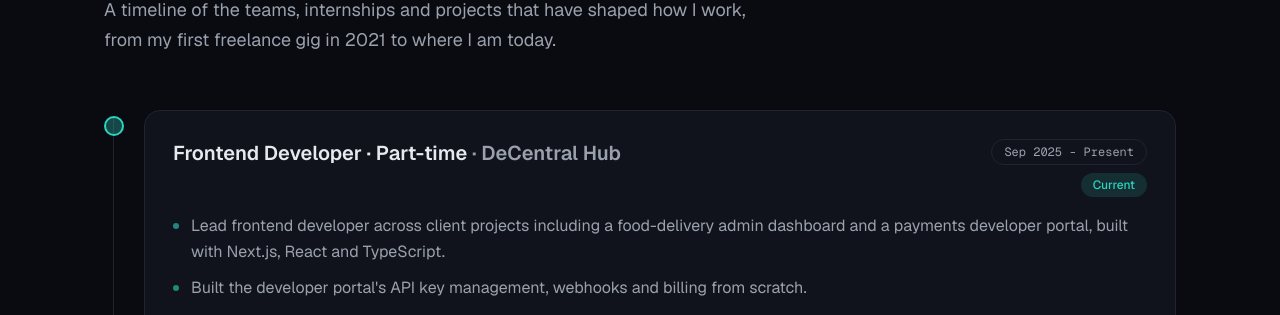
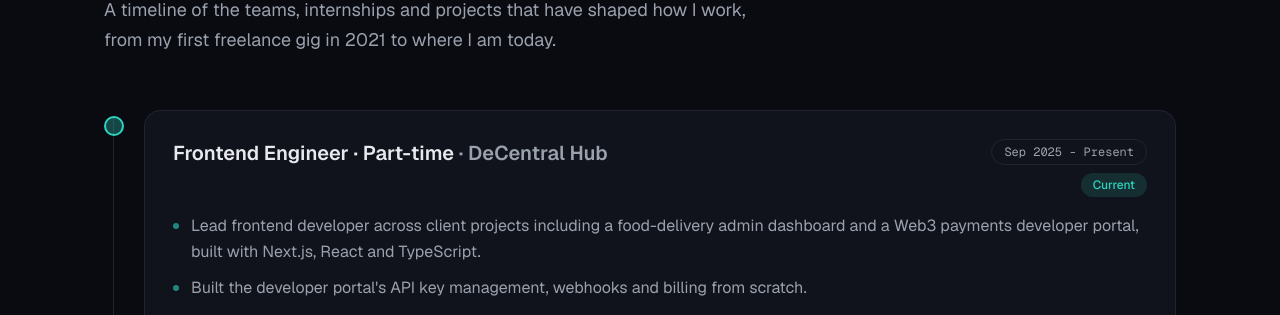
Before and after one commit to xOluwaseyi/Portfolio, a Next.js app: page / in a window 1280 px wide. Shown: the part 1540-1855 px from the top of the page. Built offline with nearby package versions, Linux system fonts and the light colour scheme.

Commit message:
feat: strengthen HNG, hackathon and freelance entries with verified project detail

```diff
--- a/src/components/Experience.tsx
+++ b/src/components/Experience.tsx
@@ -109,7 +109,7 @@ export default function Experience() {
                       rel="noopener noreferrer"
                       className="mt-4 inline-flex items-center gap-2 text-sm font-medium text-accent transition-colors hover:text-accent-strong"
                     >
-                      Visit {entry.company.split(" ")[0].split("·")[0].trim()}
+                      {entry.linkLabel ?? `Visit ${entry.company.split(" ")[0].split("·")[0].trim()}`}
                       <FaArrowUpRightFromSquare size={12} />
                     </a>
                   )}
--- a/src/data/experience.ts
+++ b/src/data/experience.ts
@@ -5,6 +5,7 @@ export interface ExperienceEntry {
   end: string;
   location?: string;
   link?: string;
+  linkLabel?: string;
   badge?: string;
   highlights: string[];
   stack?: string[];
@@ -13,12 +14,12 @@ export interface ExperienceEntry {
 export const experience: ExperienceEntry[] = [
   {
     company: "DeCentral Hub",
-    role: "Frontend Developer · Part-time",
+    role: "Frontend Engineer · Part-time",
     start: "Sep 2025",
     end: "Present",
     badge: "Current",
     highlights: [
-      "Lead frontend developer across client projects including a food-delivery admin dashboard and a payments developer portal, built with Next.js, React and TypeScript.",
+      "Lead frontend developer across client projects including a food-delivery admin dashboard and a Web3 payments developer portal, built with Next.js, React and TypeScript.",
       "Built the developer portal's API key management, webhooks and billing from scratch.",
       "Built sandbox testing, transaction history and request logs.",
       "Extracted a major feature area from a production monorepo into its own standalone app, with zero disruption.",
@@ -63,10 +64,17 @@ export const experience: ExperienceEntry[] = [
     start: "Oct 2022",
     end: "Dec 2022",
     location: "Lagos, Nigeria",
+    link: "https://drive.google.com/file/d/1KrOYJFWAoNrY6xkmuc6u1InRvBc7Bxnl/view?usp=drive_link",
+    linkLabel: "View certificate",
     badge: "Finalist",
     highlights: [
-      "Collaborated with developers, designers and product managers to ship a full web application.",
-      "Independently delivered a set of tasks across Next.js, React, Material UI, Styled Components, Chakra UI and CSS.",
+      "Advanced through every elimination stage of the program on solo builds, working across Next.js, React, Material UI, Styled Components, Chakra UI and CSS.",
+      "Collaborated with developers, designers and product managers to ship Street Rates, a currency exchange rate web application built by a distributed team of contributors.",
+      "Delivered two complete features on Street Rates: a five-section partnerships page and a complaint submission flow wired to REST endpoints with axios.",
+      "Selected for a small team to build the cohort's showcase site in Next.js, a directory publishing every project from the internship with its live link, contributing roughly a quarter of its commits and owning the shared layout, navigation and footer the rest of the team built inside.",
+      "Held merge access on that team, reviewing and merging pull requests from other contributors into the shared codebase.",
+      "Contributed to Zuri Chat, an open-source Slack-style workspace app already in active development, shipping channel description editing that merged upstream after review from two maintainers.",
+      "Worked ticketed tasks in Linear on Street Rates, resolving merge conflicts as shared branch updates landed on top of in-progress feature work.",
       "Completed the program as a finalist.",
     ],
   },
@@ -76,20 +84,25 @@ export const experience: ExperienceEntry[] = [
     start: "Jul 2022",
     end: "Jul 2022",
     // link: "https://lyful.netlify.app/",
+    link: "https://drive.google.com/file/d/132FfRYORJqNtwrF3x3I19pf34zNLiNl_/view?usp=sharing",
+    linkLabel: "View certificate",
     badge: "Finalist",
     highlights: [
-      "Built the sign-up, login and BMI calculator flows, plus features on the homepage and search page, as part of a four-person team.",
-      "Implemented user authentication and authorization with the Firebase API.",
+      "Bootstrapped the project's Next.js and Tailwind CSS setup and built most of the app's pages, as part of a four-person team.",
+      "Built sign-up and login with Firebase authentication, including the auth context managing session state across the app.",
+      "Built the BMI calculator and its results page, including a custom dropdown component.",
+      "Built a doctor search feature and dashboard, complete with its own sidebar and layout.",
     ],
   },
   {
     company: "Quales Consulting",
     role: "Frontend Developer · Freelance",
     start: "Dec 2021",
-    end: "Apr 2022",
+    end: "Jun 2022",
     // link: "https://www.quales.tech/",
     highlights: [
-      "Refurbished an existing company website end-to-end and layered in new features to make it more interactive.",
+      "Refurbished a software testing company's marketing site, updating content across the homepage, learning and consulting pages against client specs.",
+      "Built a custom auto-scrolling partner slider and a read-more/read-less content toggle in vanilla JavaScript to make the homepage more interactive.",
     ],
   },
 ];
```
